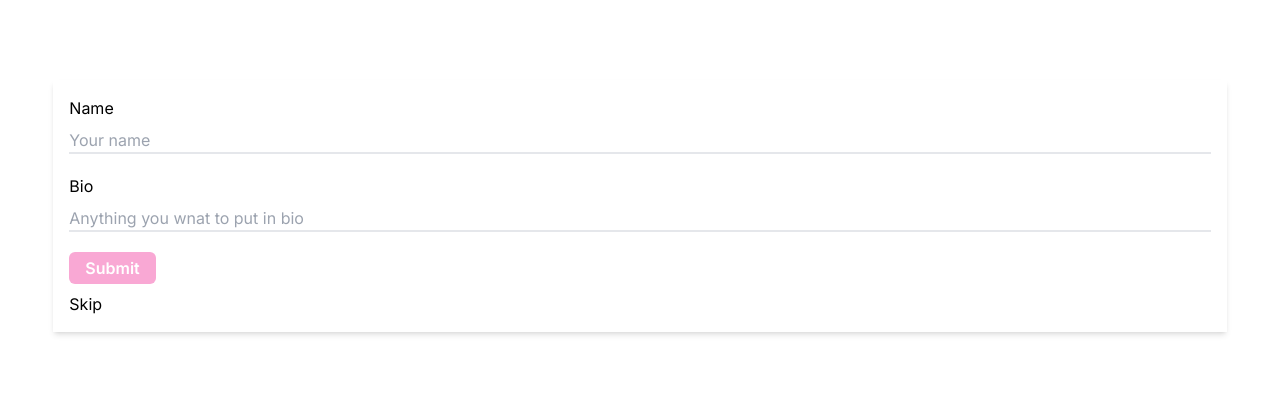
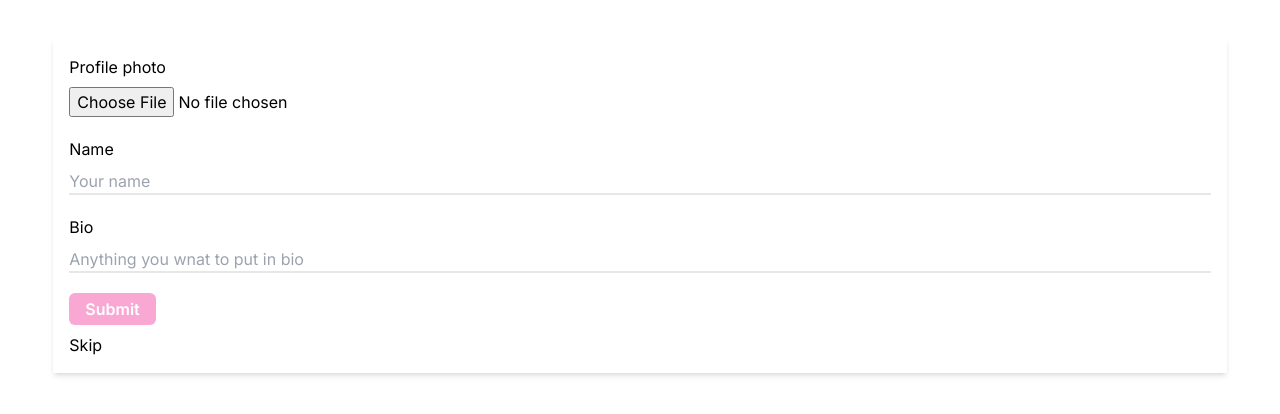
Before and after one commit to diyasoni1510/nextjs-with-mongo, a Next.js app: page /setdetails/1 in a window 1280 px wide. Shown: the part 194-608 px from the top of the page. Built offline with nearby package versions, Linux system fonts and the light colour scheme.

Commit message:
upload dp

```diff
--- a/src/app/api/users/updatemoredetails/route.ts
+++ b/src/app/api/users/updatemoredetails/route.ts
@@ -8,9 +8,9 @@ connect()
 export async function POST(request : NextRequest){
     try {
         const reqBody = await request.json()
-        const {username,name,bio} = reqBody
+        const {username,name,bio,pic} = reqBody
 
-        const userToBeUpdate = await User.findOneAndUpdate({username},{$set:{name,bio}})
+        const userToBeUpdate = await User.findOneAndUpdate({username},{$set:{name,bio,pic}})
 
         return NextResponse.json({message:"updated user succesfully",success:true})
 
--- a/src/app/profilepage/[username]/page.jsx
+++ b/src/app/profilepage/[username]/page.jsx
@@ -1,7 +1,7 @@
-"use client"
-import React, { useEffect, useState } from 'react'
-import { usePathname, useRouter } from 'next/navigation'
-import axios from 'axios'
+"use client";
+import React, { useEffect, useState } from "react";
+import { usePathname, useRouter } from "next/navigation";
+import axios from "axios";
 import { IoPersonAddOutline } from "react-icons/io5";
 import { HiDotsHorizontal } from "react-icons/hi";
 import { IoIosArrowBack } from "react-icons/io";
@@ -9,43 +9,50 @@ import { HiDotsVertical } from "react-icons/hi";
 import { MdOutlineGridOn } from "react-icons/md";
 import { MdOutlineOndemandVideo } from "react-icons/md";
 import { GoPerson } from "react-icons/go";
-import Link from 'next/link';
+import Link from "next/link";
 
 const ProfilePage = () => {
-    const router = useRouter()
-    const [userUserName , setUserUserName] = useState([])
-    const [userName , setUserName] = useState()
-    const [bio , setBio] = useState()
-    const [followers , setFollowers] = useState([])
-    const [following,setFollowing] = useState([])
+  const router = useRouter();
+  const [pic, setPic] = useState("");
+  const [userUserName, setUserUserName] = useState([]);
+  const [userName, setUserName] = useState();
+  const [bio, setBio] = useState();
+  const [followers, setFollowers] = useState([]);
+  const [following, setFollowing] = useState([]);
 
-    const pathname = usePathname()
-    const username = pathname.split('page/').pop();
-    const getUserFromId = async () =>{
+  const pathname = usePathname();
+  const username = pathname.split("page/").pop();
+  const getUserFromId = async () => {
     try {
-            const userinfo = await axios.post("/api/users/getuserfromusername",{username:username})
-            setUserUserName(userinfo.data.data.username)
-            setUserName(userinfo.data.data.name)
-            setBio(userinfo.data.data.bio)
-            setFollowers(userinfo.data.data.followers)
-            setFollowing(userinfo.data.data.following)
-            console.log(userinfo)
+      const userinfo = await axios.post("/api/users/getuserfromusername", {
+        username: username,
+      });
+      setPic(userinfo.data.data.pic);
+      setUserUserName(userinfo.data.data.username);
+      setUserName(userinfo.data.data.name);
+      setBio(userinfo.data.data.bio);
+      setFollowers(userinfo.data.data.followers);
+      setFollowing(userinfo.data.data.following);
+      console.log(userinfo);
     } catch (error) {
-            console.log(error)
+      console.log(error);
     }
-    }
-    useEffect(()=>{
-            getUserFromId()
-    },[])
+  };
+  useEffect(() => {
+    getUserFromId();
+  }, []);
   return (
-
     <div className="block md:hidden">
       <div className="flex justify-between items-center py-4 px-2  shadow">
         <div className="flex justify-center items-center space-x-4">
-            <button onClick={()=>{router.push(`/profile/${localStorage.getItem("username")}`)}}>
+          <button
+            onClick={() => {
+              router.push(`/profile/${localStorage.getItem("username")}`);
+            }}
+          >
             <IoIosArrowBack className="text-2xl" />
           </button>
-            <p className="font-semibold">{userUserName?userUserName:""}</p>
+          <p className="font-semibold">{userUserName ? userUserName : ""}</p>
         </div>
         <div className="flex justify-center items-center space-x-4">
           <HiDotsVertical className="text-2xl" />
@@ -54,7 +61,7 @@ const ProfilePage = () => {
       <div className="px-2 flex items-center pt-5">
         <div className="flex-shrink-0">
           <img
-              src="/images/users/user-1.jpg"
+            src={pic && pic}
             className="w-[60px] h-[60px] rounded-full object-cover ring-1 ring-pink-400 ring-offset-2"
           ></img>
         </div>
@@ -76,17 +83,21 @@ const ProfilePage = () => {
       <div className="flex flex-col  px-2 text-sm">
         <p>{userUserName}</p>
         <p className="text-gray-400 text-sm">{userName}</p>
-          <p className="text-xs">
-            {bio}
-          </p>
+        <p className="text-xs">{bio}</p>
         <p className="text-xs cursor-pointer text-sky-400">
           youtube.com/@username
         </p>
       </div>
       <div className="flex px-2 my-3 justify-between">
-          <button className="bg-pink-300 text-white font-semibold py-1 px-10 rounded-md">Follow</button>
-          <button className="bg-gray-200 font-semibold py-1 px-10 rounded-md">Message</button>
-          <button className="bg-gray-200 font-semibold py-1 px-3 rounded-md"><IoPersonAddOutline /></button>
+        <button className="bg-pink-300 text-white font-semibold py-1 px-10 rounded-md">
+          Follow
+        </button>
+        <button className="bg-gray-200 font-semibold py-1 px-10 rounded-md">
+          Message
+        </button>
+        <button className="bg-gray-200 font-semibold py-1 px-3 rounded-md">
+          <IoPersonAddOutline />
+        </button>
       </div>
       <div className="px-2 flex justify-around shadow-sm py-3">
         <MdOutlineGridOn className="text-2xl w-full border-b-2 border-black" />
@@ -126,7 +137,7 @@ const ProfilePage = () => {
         </div>
       </div>
     </div>
-  )
-}
+  );
+};
 
-export default ProfilePage
+export default ProfilePage;
--- a/src/app/setdetails/[username]/page.jsx
+++ b/src/app/setdetails/[username]/page.jsx
@@ -1,15 +1,33 @@
 "use client";
 import { usePathname, useRouter } from "next/navigation";
-import React, { useState } from "react";
+import React, { useRef, useState } from "react";
 import { useFormik } from "formik";
 import * as Yup from "yup";
-import toast from "react-hot-toast";
+import toast, { Toaster } from "react-hot-toast";
 import axios from "axios";
+import { type } from "os";
+
+const readFileAsDataURL = (file) => {
+  return new Promise((resolve, reject) => {
+    const reader = new FileReader();
+
+    reader.onloadend = () => {
+      console.log("type of reader result", typeof reader.result);
+      resolve(reader.result);
+    };
+
+    reader.onerror = () => {
+      reject(new Error("Failed to read file as data URL"));
+    };
+
+    reader.readAsDataURL(file);
+  });
+};
 
 const schema = Yup.object().shape({
   name: Yup.string(),
   bio: Yup.string(),
-  // anyLink: Yup.string(),
+  pic: Yup.string(),
 });
 
 const SetDeatil = () => {
@@ -20,18 +38,26 @@ const SetDeatil = () => {
     initialValues: {
       name: "",
       bio: "",
+      pic: "",
     },
     validationSchema: schema,
-    onSubmit: async ({ name, bio }) => {
-      console.log(name, bio);
+    onSubmit: async ({ name, bio, pic }) => {
+      var base64String;
+      console.log(name, bio, pic);
+      if (pic) {
+        base64String = await readFileAsDataURL(pic);
+        console.log("Base64:", typeof base64String);
+      }
       try {
         let response = await axios.post("/api/users/updatemoredetails", {
           username,
           name,
           bio,
+          pic: base64String,
         });
         console.log(response);
-        router.push(`/profilepage/${localStorage.getItem("username")}`);
+        toast.success(response.data.message);
+        // router.push(`/profilepage/${localStorage.getItem("username")}`);
       } catch (error) {
         console.log(error);
       }
@@ -43,6 +69,20 @@ const SetDeatil = () => {
       <div className="flex justify-center items-center h-screen w-screen">
         <div className="w-11/12 h-fit shadow-md p-4">
           <form onSubmit={handleSubmit} className="flex flex-col space-y-5">
+            <div className="flex flex-col space-y-2">
+              <label htmlFor="pic">Profile photo</label>
+              <input
+                type="file"
+                name="pic"
+                id="pic"
+                className="outline-none"
+                placeholder="Your name"
+                accept="image/*"
+                onChange={(e) => {
+                  formik.setFieldValue("pic", e.currentTarget.files[0]);
+                }}
+              />
+            </div>
             <div className="flex flex-col space-y-2">
               <label htmlFor="name">Name</label>
               <input
@@ -98,6 +138,7 @@ const SetDeatil = () => {
           </button>
         </div>
       </div>
+      <Toaster />
     </>
   );
 };
--- a/src/models/userModal.js
+++ b/src/models/userModal.js
@@ -2,28 +2,29 @@ import mongoose from "mongoose";
 import { date } from "yup";
 
 const userSchema = new mongoose.Schema({
-    username : {
+  username: {
     type: String,
-        required : [true,"Please provide a username"],
-        unique : true
+    required: [true, "Please provide a username"],
+    unique: true,
   },
   name: String,
-    bio : String,
-    followers:Array,
-    following:Array,
-    email : {
+  bio: String,
+  followers: Array,
+  following: Array,
+  pic: String,
+  email: {
     type: String,
-        required : [true,"Please provide a email"],
-        unique : true
+    required: [true, "Please provide a email"],
+    unique: true,
   },
-    password : {
-        type : String,
-        required : [true,"Please provide a password"],
+  password: {
+    type: String,
+    required: [true, "Please provide a password"],
   },
-    forgotPasswordToken : String,
-    forgotPasswordTokenExpiry : Date,
-})
+  forgotPasswordToken: String,
+  forgotPasswordTokenExpiry: Date,
+});
 
-const User = mongoose.models.users || mongoose.model("users",userSchema);
+const User = mongoose.models.users || mongoose.model("users", userSchema);
 
 export default User;
```
Lines whose indentation alone changed are shown as unchanged.
